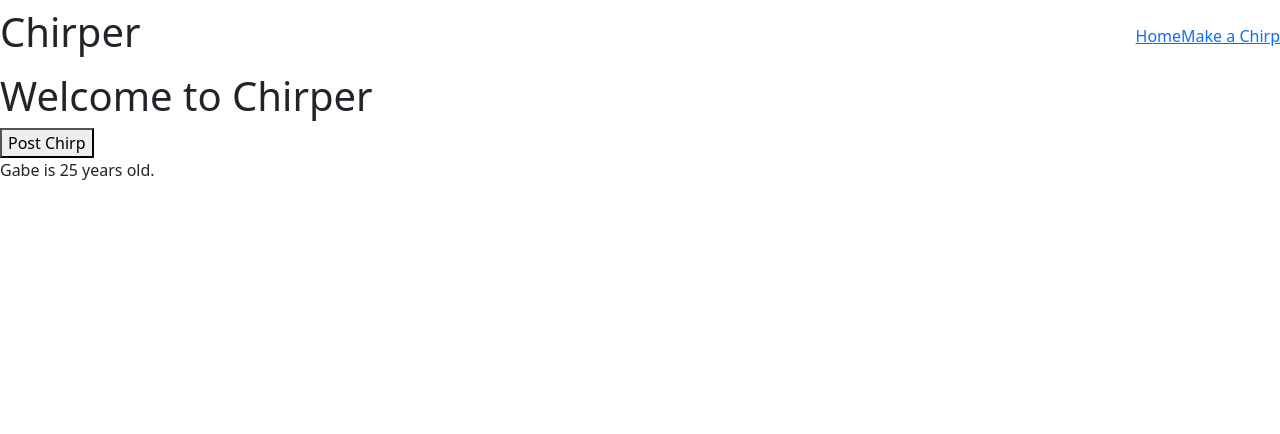
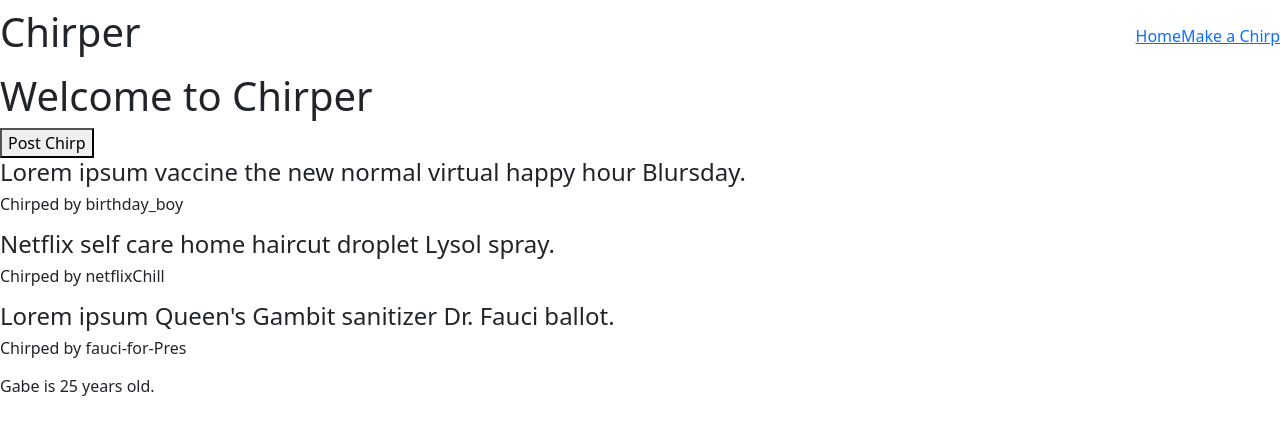
Before and after one commit to gabeaustin/chirper, a React (Create React App) app: page / in a window 1280 px wide. Shown: the top 434 px of the page. Built offline with nearby package versions, Linux system fonts and the light colour scheme.

Commit message:
added code to map or cycle thru chirps

```diff
--- a/src/Home.jsx
+++ b/src/Home.jsx
@@ -3,9 +3,9 @@ import { useState } from "react";
 
 const Home = () => {
     const [chirps, setChirps] = useState([
-        { body: "Lorem ipsum vaccine the new normal virtual happy hour Blursday.", author: "birthday_boy", timestamp: "", id: 1 },
-        { body: "Netflix self care home haircut droplet Lysol spray.", author: "netflixChill", timestamp: "", id: 2 },
-        { body: "Lorem ipsum Queen's Gambit sanitizer Dr. Fauci ballot.", author: "fauci-for-Pres", timestamp: "", id: 3 }
+        { body: "Lorem ipsum vaccine the new normal virtual happy hour Blursday.", author: "birthday_boy", id: 1 },
+        { body: "Netflix self care home haircut droplet Lysol spray.", author: "netflixChill", id: 2 },
+        { body: "Lorem ipsum Queen's Gambit sanitizer Dr. Fauci ballot.", author: "fauci-for-Pres", id: 3 }
     ]);
 
     {/* this is array destructuring (line below) */}
@@ -25,6 +25,15 @@ const Home = () => {
 
             <button onClick={handlePostChirpClick}>Post Chirp</button>
 
+            {chirps.map((chirp) => (
+                <div className="chirp-box" key={chirp.id}>
+                    <p className="chirp-text">
+                        <h4>{chirp.body}</h4>
+                        <h6>Chirped by {chirp.author}</h6>
+                    </p>
+                </div>
+            ))}
+
             <p>{ name } is { age } years old.</p>
 
             {/* Put array/list of Chirps HERE */}
```
